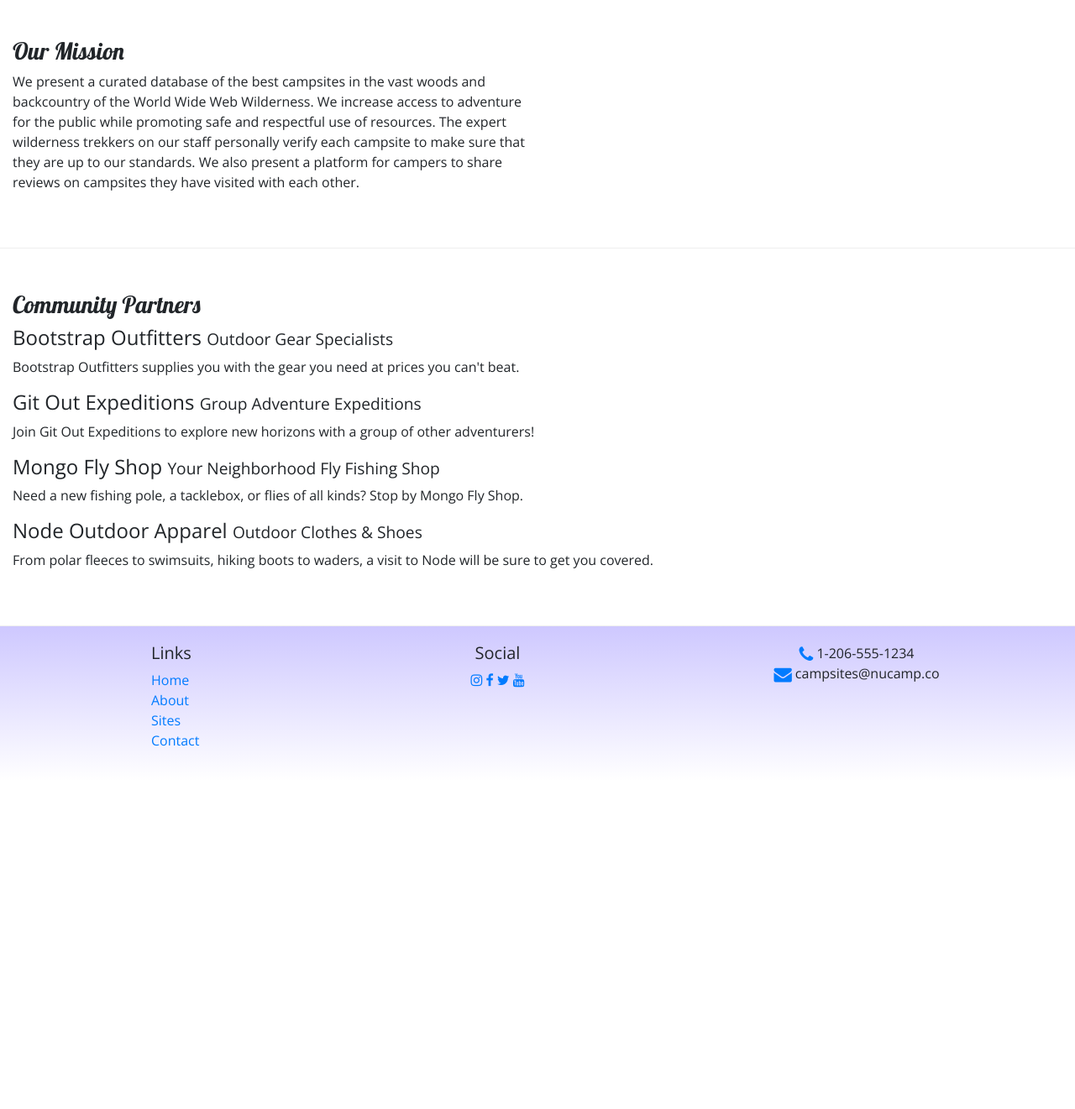
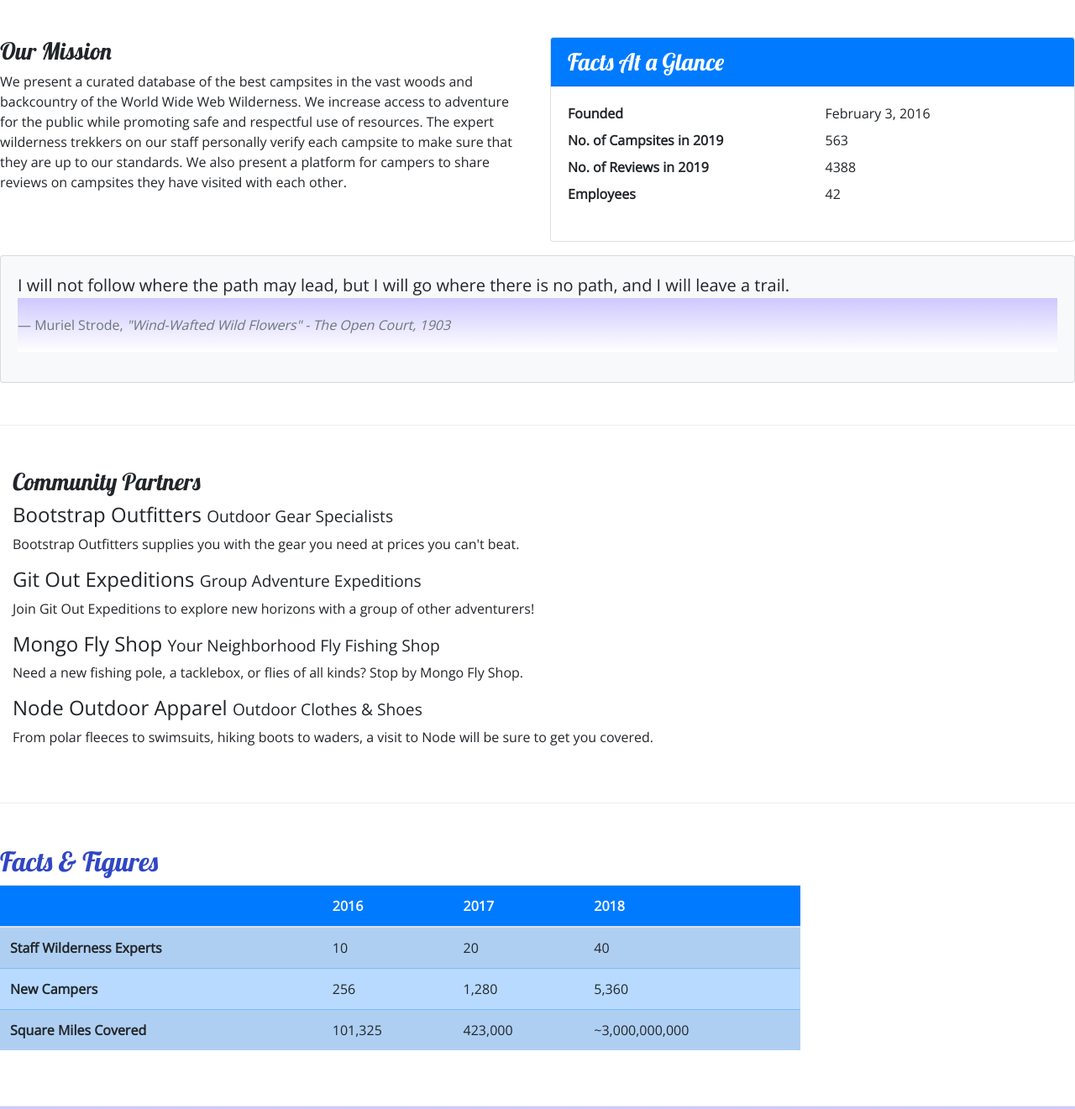
Before and after one commit to Afig08/nucampsite, a website: page aboutus.html in a window 1280 px wide. Shown: the part 360-1681 px from the top of the page at 84% size. Before the commit the page ends 1290 px from the top, so only its background shows below. Drawn offline with nearby package versions, Linux system fonts and the light colour scheme.

Commit message:
Added Facts table to about us

```diff
--- a/aboutus.html
+++ b/aboutus.html
@@ -59,16 +59,41 @@
             </div>
         </div>
     </div>
-        <div class="row-content">
-            <div class="col col-sm-6">
-                <h3>Our Mission</h3>
-                <p>We present a curated database of the best campsites in the vast woods and backcountry of the World
-                    Wide Web Wilderness. We increase access to adventure for the public while promoting safe and
-                    respectful use of resources. The expert wilderness trekkers on our staff personally verify each
-                    campsite to make sure that they are up to our standards. We also present a platform for campers to
-                    share reviews on campsites they have visited with each other.</p>
+    <div class="row row-content">
+        <div class="col-sm-6">
+            <h3>Our Mission</h3>
+            <p>We present a curated database of the best campsites in the vast woods and backcountry of the World Wide Web Wilderness. We increase access to adventure for the public while promoting safe and respectful use of resources. The expert wilderness trekkers on our staff personally verify each campsite to make sure that they are up to our standards. We also present a platform for campers to share reviews on campsites they have visited with  each other.</p>
+        </div>
+        <div class="col-sm-6">
+            <div class="card">
+                <h3 class="card-header bg-primary text-white">Facts At a Glance</h3>
+                <div class="card-body">
+                    <dl class="row">
+                        <dt class="col-6">Founded</dt>
+                        <dd class="col-6">February 3, 2016</dd>
+                        <dt class="col-6">No. of Campsites in 2019</dt>
+                        <dd class="col-6">563</dd>
+                        <dt class="col-6">No. of Reviews in 2019</dt>
+                        <dd class="col-6">4388</dd>
+                        <dt class="col-6">Employees</dt>
+                        <dd class="col-6">42</dd>
+                    </dl>
+                </div>
             </div>
         </div>
+        <div class="col">
+            <div class="card bg-light mt-3">
+                <blockquote class="blockquote card-body">
+                    <p class="mb-0">I will not follow where the path may lead, but I will go where there is no path, and I will leave a trail.</p>
+                    <footer class="blockquote-footer">Muriel Strode,
+                        <cite title="Source Title">"Wind-Wafted Wild Flowers" -
+                            The Open Court, 1903
+                        </cite>
+                    </footer>
+                </blockquote>
+            </div>
+        </div>
+    </div>
 
         <div class="row-content">
             <div class="col">
@@ -85,8 +110,45 @@
             </div>
         </div>
     </div>
+    <div class="row row-content">
+        <div class="col-sm-9">
+            <h2>Facts &amp; Figures</h2>
+            <div class="table-responsive">
+                <table class="table table-striped">
+                    <thead>
+                        <tr class="bg-primary text-light">
+                            <th></th>
+                            <th>2016</th>
+                            <th>2017</th>
+                            <th>2018</th>
+                        </tr>
+                    </thead>
+                    <tbody class="table-primary">
+                        <tr>
+                            <th>Staff Wilderness Experts</th>
+                            <td>10</td>
+                            <td>20</td>
+                            <td>40</td>
+                        </tr>
+                        <tr>
+                            <th>New Campers</th>
+                            <td>256</td>
+                            <td>1,280</td>
+                            <td>5,360</td>
+                        </tr>
+                        <tr>
+                            <th>Square Miles Covered</th>
+                            <td>101,325</td>
+                            <td>423,000</td>
+                            <td>~3,000,000,000</td>
+                        </tr>
+                    </tbody>
+                </table>
+            </div>
+        </div>
+   </div>
 
-    <footer>
+    <footer class="site-footer">
         <div class="container">
             <div class="row">
                 <div class="col-4 col-sm-2 offset-1">
--- a/css/styles.css
+++ b/css/styles.css
@@ -37,3 +37,8 @@ footer {
 .navbar {
     background-color: #901CAD;
 }
+
+.site-footer{
+    background-image: linear-gradient(#CEC8FF, white);
+    padding: 20px 0;
+}
```
